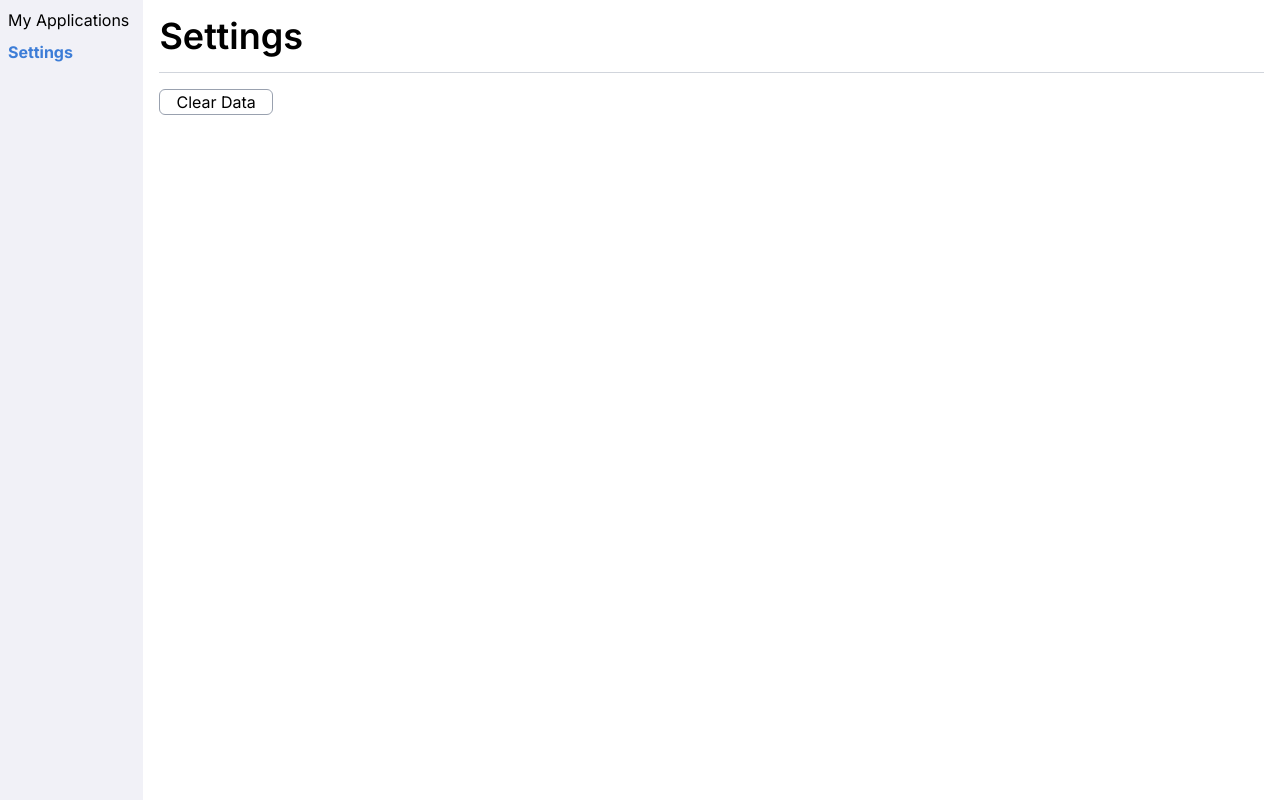
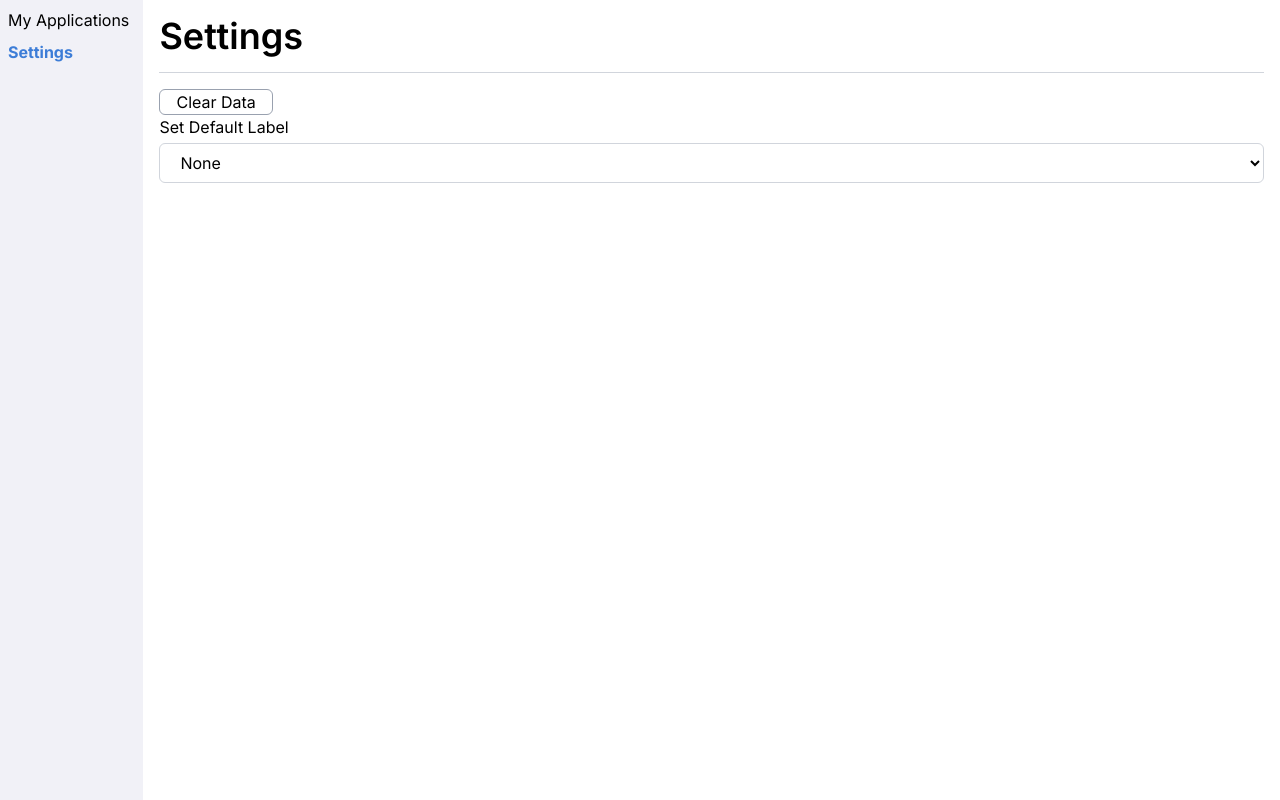
Before and after one commit to Dev-EthanR/Job-Tracker, a React (Vite) app: page /settings in a window 1280 px wide. Built offline with nearby package versions, Linux system fonts and the light colour scheme.

Commit message:
build default label option

```diff
--- a/src/components/features/AddModal.tsx
+++ b/src/components/features/AddModal.tsx
@@ -9,13 +9,15 @@ const AddModal = () => {
 
   if (!modalOpen) return null;
 
+  const defaultLabel = localStorage.getItem("defaultLabel");
+
   return (
     <Form
       id="add"
       open={modalOpen}
       title="Add Application"
       submitLabel="Apply"
-      defaultValues={{ label: "" }}
+      defaultValues={{ label: defaultLabel || "" }}
       onClose={() => setModalOpen(false)}
       onSubmit={(data) => {
         setData((prev) => [{ id: uuidv4(), ...data }, ...prev]);
--- /dev/null
+++ b/src/components/settings/DefaultLabel.tsx
@@ -0,0 +1,38 @@
+import { useEffect, useState } from "react";
+import LabelOptions from "../Form/LabelOptions";
+
+const DefaultLabel = () => {
+  const [selectedValue, setSelectedValue] = useState<string>(
+    localStorage.getItem("defaultLabel") || "",
+  );
+
+  const handleSelectChange = (event: React.ChangeEvent<HTMLSelectElement>) => {
+    setSelectedValue(event.target.value);
+  };
+
+  useEffect(() => {
+    localStorage.setItem("defaultLabel", selectedValue);
+  }, [selectedValue]);
+
+  return (
+    <>
+      <label className="flex justify-between" htmlFor="label">
+        <span>Set Default Label</span>
+      </label>
+      <select
+        id="label"
+        className="block w-full border-gray-300 border rounded-md mt-1 mb-3 h-10 px-4 mr-4 focus:outline-gray-400"
+        onChange={handleSelectChange}
+        value={selectedValue}
+      >
+        <option defaultValue="" value="">
+          None
+        </option>
+        <LabelOptions />
+      </select>
+      <div>{selectedValue}</div>
+    </>
+  );
+};
+
+export default DefaultLabel;
--- a/src/pages/Settings.tsx
+++ b/src/pages/Settings.tsx
@@ -1,4 +1,5 @@
 import ClearData from "../components/settings/ClearData";
+import DefaultLabel from "../components/settings/DefaultLabel";
 
 const Settings = () => {
   return (
@@ -6,6 +7,7 @@ const Settings = () => {
       <h1 className="text-4xl font-semibold">Settings</h1>
       <div className="border-b border-gray-300 w-full mb-4 pt-4"></div>
       <ClearData />
+      <DefaultLabel />
     </div>
   );
 };
```
